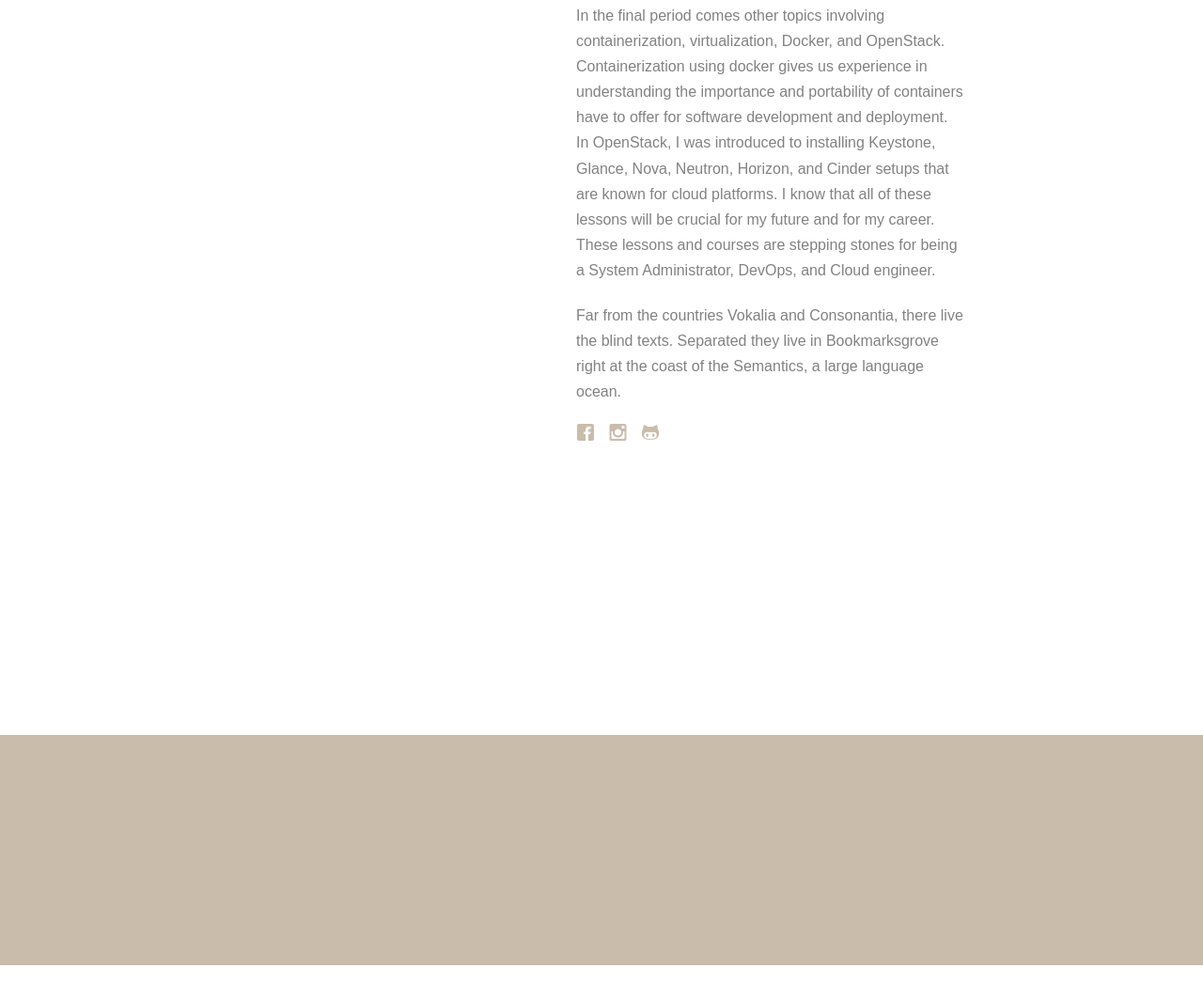
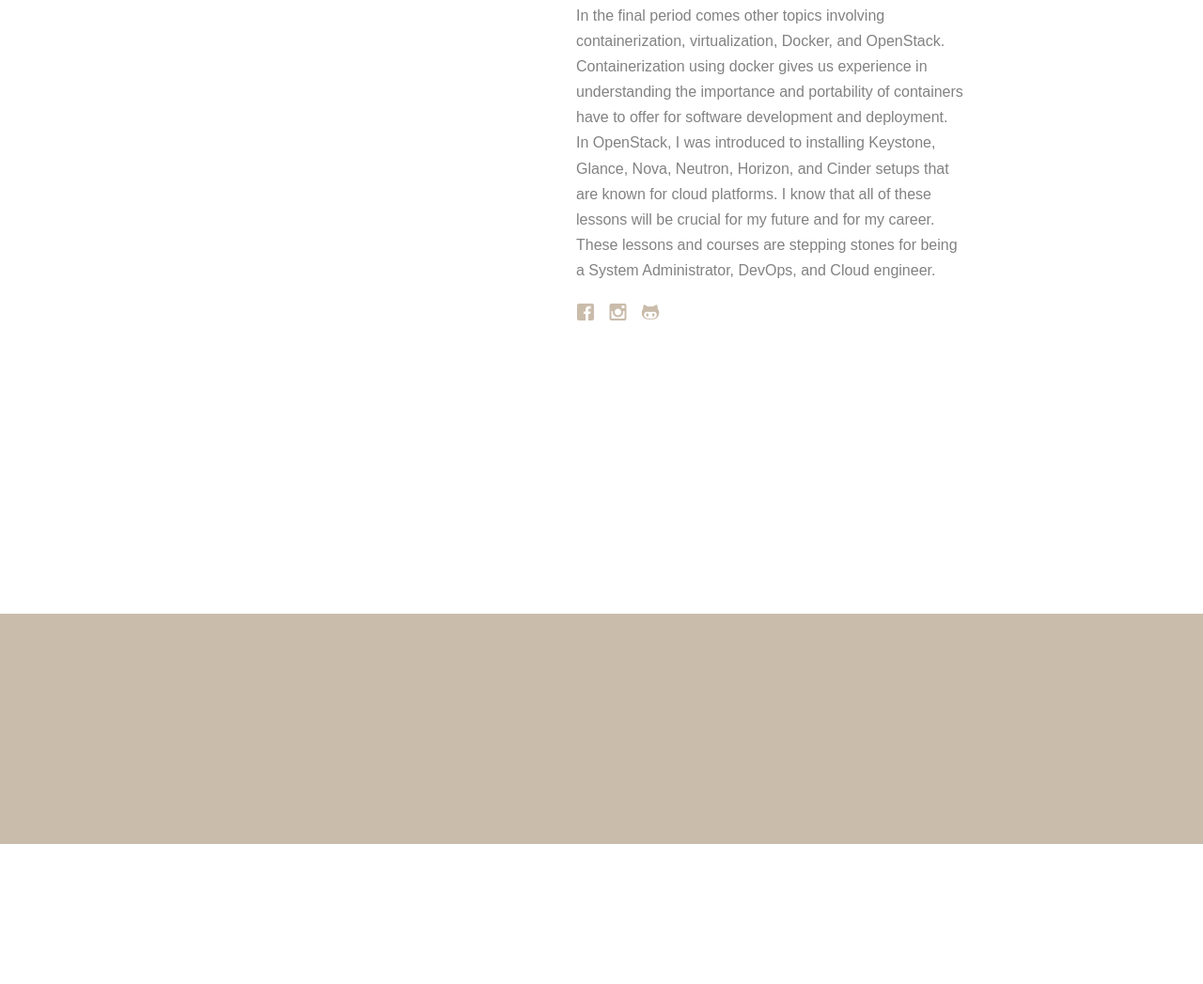
Before and after one commit to qabrevilla/Final_Exam, a plain HTML site: page about.html in a window 1280 px wide. Shown: the part 1291-2338 px from the top of the page at 94% size. After the commit the page ends 2209 px from the top, so only its background shows below. Drawn offline with Linux system fonts and the light colour scheme; files whose address does not match are found by name.

Commit message:
Add files via upload

```diff
--- a/about.html
+++ b/about.html
@@ -106,7 +106,7 @@
 </p>In our Midterm period, The challenges begin. We go deeper into the Ansible playbook and how we can utilize it for efficiency. We learn how to target specific nodes in the playbook. This way we can provide control, precision, and efficiency in managing and configuring infrastructure using Ansible. Next, we are introduced to managing files and creating roles in the Ansible playbook. For me, this is the main topic that we used throughout the course. It is really important to learn roles and manage files because it makes it easier for an administrator to efficiently use these features for efficiency, to improve scalability, and effectiveness. To test our skills we had to install programs that have prerequisites like files, tools, configurations, etc. in order for the installation to work. Roles and tasks make this possible and make the Ansible program easier.</p>
 
 <p>In the final period comes other topics involving containerization, virtualization, Docker, and OpenStack. Containerization using docker gives us experience in understanding the importance and portability of containers have to offer for software development and deployment. In OpenStack, I was introduced to installing Keystone, Glance, Nova, Neutron, Horizon, and Cinder setups that are known for cloud platforms. I know that all of these lessons will be crucial for my future and for my career. These lessons and courses are stepping stones for being a System Administrator, DevOps, and Cloud engineer.</p>
-							<p>Far from the countries Vokalia and Consonantia, there live the blind texts. Separated they live in Bookmarksgrove right at the coast of the Semantics, a large language ocean.</p>
+
 							<ul class="fh5co-social-icons">
 								<li><a href="https://www.facebook.com/awnjph.revilla"><i class="icon-facebook"></i></a></li>
 								<li><a href="https://www.instagram.com/aldwin_revilla/"><i class="icon-instagram"></i></a></li>
```
